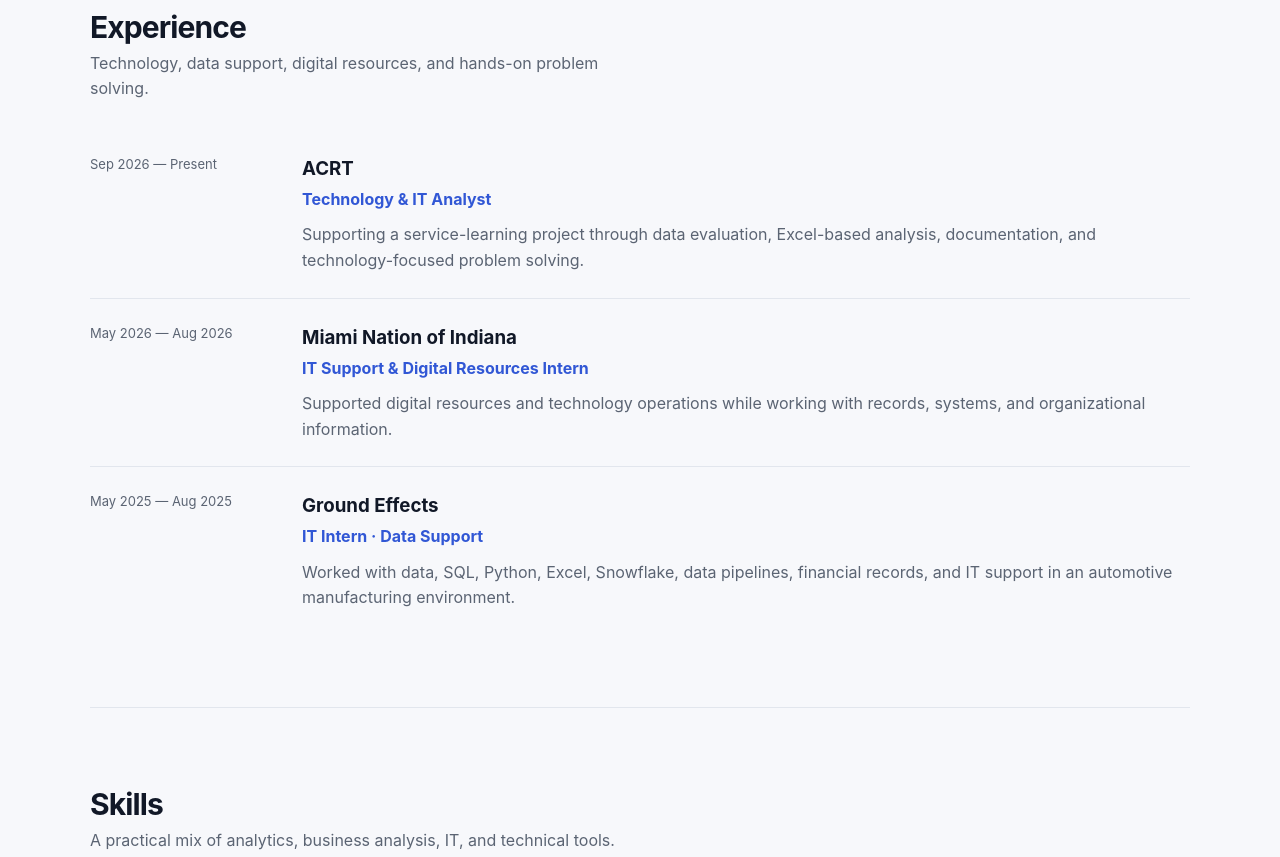
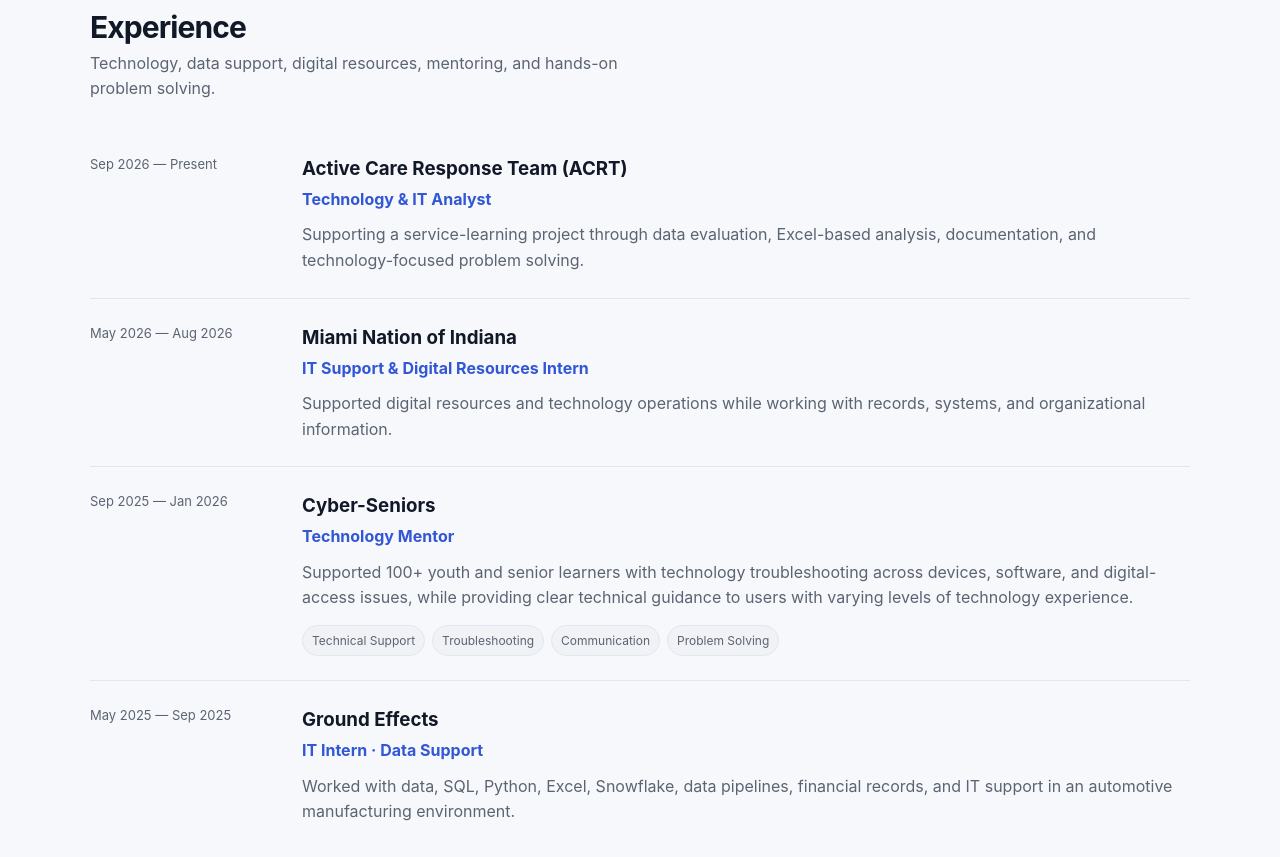
Before and after one commit to paramkaurzz/paramkaurzz.github.io, a plain HTML site: page index.html in a window 1280 px wide. Shown: the part 1532-2389 px from the top of the page. Drawn offline with Linux system fonts and the light colour scheme.

Commit message:
Revise experience section in index.html
Updated experience section with new roles and details.

```diff
--- a/index.html
+++ b/index.html
@@ -46,6 +46,7 @@
 .exp h3{margin:0 0 3px}
 .exp .role{color:var(--accent);font-weight:700}
 .exp p{color:var(--muted);margin:10px 0 0}
+.exp .tags{margin-top:14px;margin-bottom:0}
 .skills{display:grid;grid-template-columns:repeat(3,1fr);gap:14px}
 .skillbox{padding:20px;background:var(--surface);border:1px solid var(--border);border-radius:14px}
 .skillbox h3{font-size:15px;margin:0 0 10px}
@@ -156,19 +157,21 @@
 <div class="section-head">
 <div>
 <h2>Experience</h2>
-<p>Technology, data support, digital resources, and hands-on problem solving.</p>
+<p>Technology, data support, digital resources, mentoring, and hands-on problem solving.</p>
 </div>
 </div>
 
+<!-- ACRT -->
 <div class="exp">
 <div class="date">Sep 2026 — Present</div>
 <div>
-<h3>ACRT</h3>
+<h3>Active Care Response Team (ACRT)</h3>
 <div class="role">Technology & IT Analyst</div>
 <p>Supporting a service-learning project through data evaluation, Excel-based analysis, documentation, and technology-focused problem solving.</p>
 </div>
 </div>
 
+<!-- Miami Nation -->
 <div class="exp">
 <div class="date">May 2026 — Aug 2026</div>
 <div>
@@ -178,8 +181,26 @@
 </div>
 </div>
 
+<!-- Cyber-Seniors -->
 <div class="exp">
-<div class="date">May 2025 — Aug 2025</div>
+<div class="date">Sep 2025 — Jan 2026</div>
+<div>
+<h3>Cyber-Seniors</h3>
+<div class="role">Technology Mentor</div>
+<p>Supported 100+ youth and senior learners with technology troubleshooting across devices, software, and digital-access issues, while providing clear technical guidance to users with varying levels of technology experience.</p>
+
+<div class="tags">
+<span class="tag">Technical Support</span>
+<span class="tag">Troubleshooting</span>
+<span class="tag">Communication</span>
+<span class="tag">Problem Solving</span>
+</div>
+</div>
+</div>
+
+<!-- Ground Effects -->
+<div class="exp">
+<div class="date">May 2025 — Sep 2025</div>
 <div>
 <h3>Ground Effects</h3>
 <div class="role">IT Intern · Data Support</div>
```
